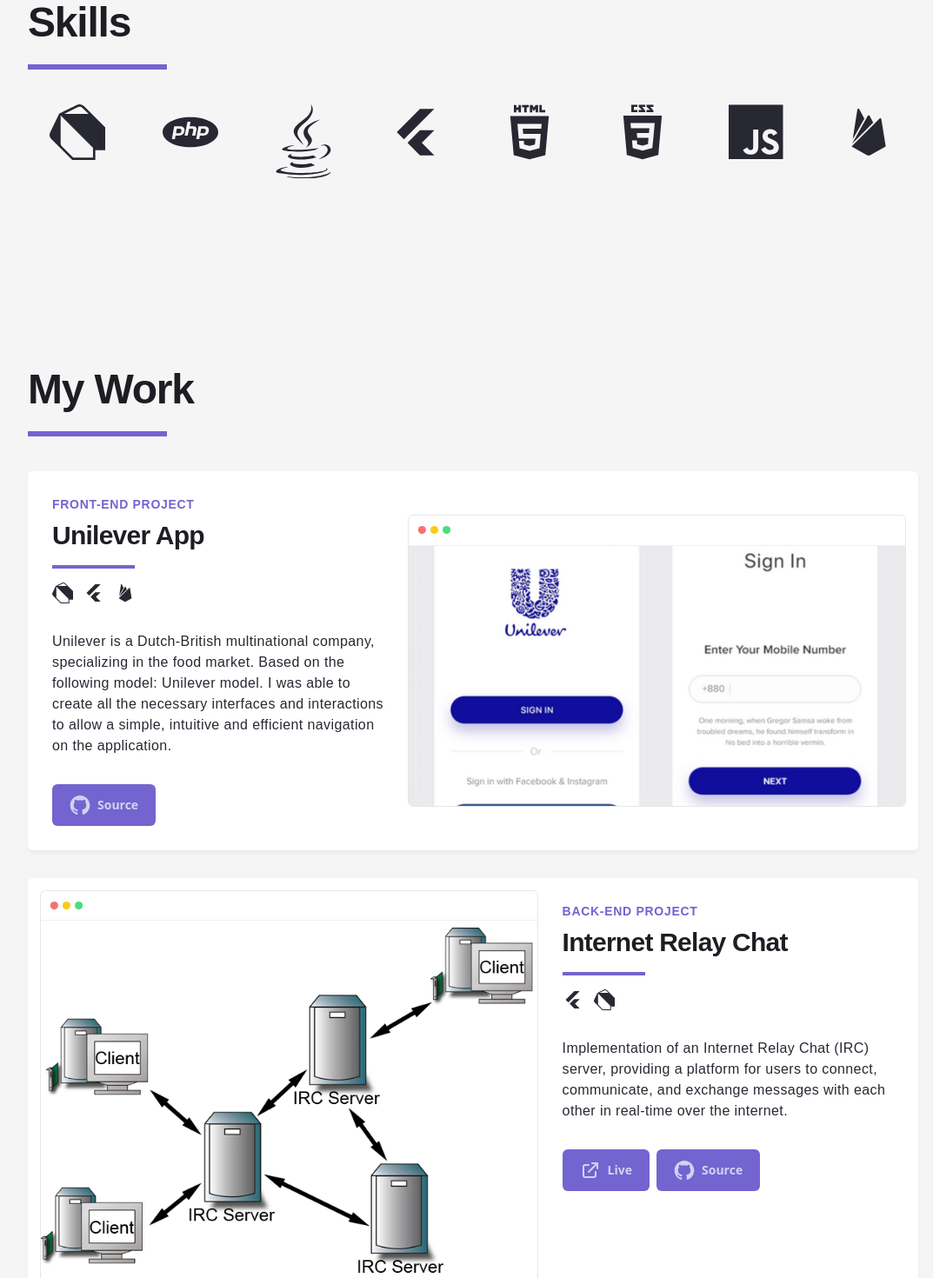
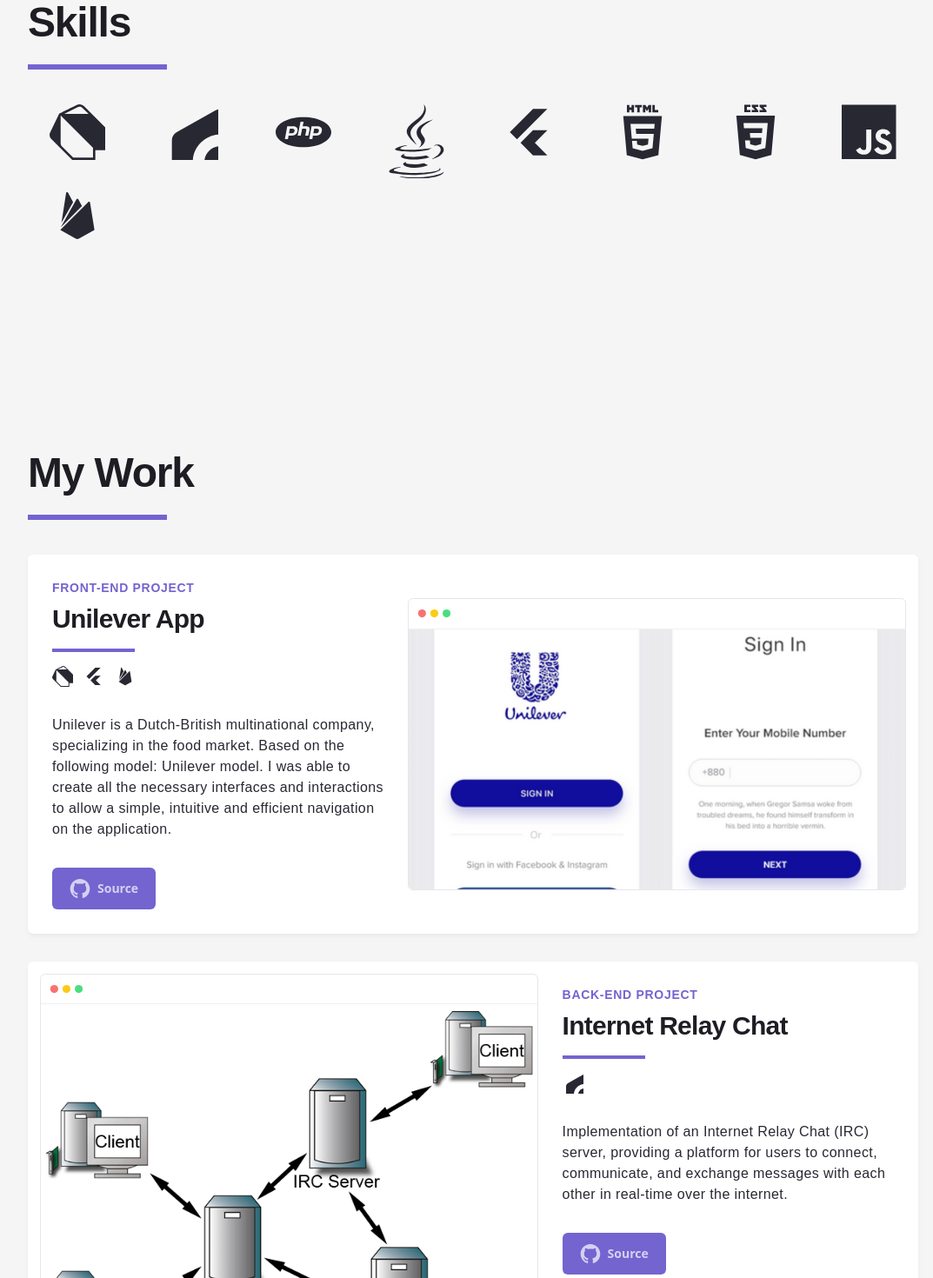
Before and after one commit to gabrielontech/portfolio_new, a Next.js app: page / in a window 1280 px wide. Shown: the part 1840-3310 px from the top of the page at 87% size, without its empty margins (96-1169 px from the left). Built offline with nearby package versions, Linux system fonts and the light colour scheme; a web font is replaced by a local one.

Commit message:
Update index.js

```diff
--- a/pages/index.js
+++ b/pages/index.js
@@ -17,6 +17,7 @@ import NodeJs from "../components/icons/NodeJs";
 import Firebase from "../components/icons/Firebase";
 import Figma from "../components/icons/Figma";
 import Php from "../components/icons/Php.js";
+import Cpp from "../components/icons/cpp.js";
 import Dart from "../components/icons/Dart";
 import AfterEffects from "../components/icons/AfterEffects";
 import AdobeXd from "../components/icons/AdobeXd";
@@ -661,7 +662,22 @@ export default function Home({ publications }) {
               textTransform={"normal-case"}
               fixedHeight={"h-28"}
             />
-              {/* JAVA */}
+              {/* CPP */}
+              <Icon
+                IconType={Cpp}
+                title="Cpp"
+                width={"w-16"}
+                height={"h-16"}
+                padding={"p-0"}
+                flexDirection={"flex-col"}
+                titleMargins={"mt-4"}
+                titleSize={"text-sm sm:text-sm"}
+                marginBottom={"mb-4"}
+                marginRight={"mr-0"}
+                textTransform={"normal-case"}
+                fixedHeight={"h-28"}
+              />
+              {/* PHP */}
               <Icon
                 IconType={Php}
                 title="Php"
@@ -858,28 +874,13 @@ export default function Home({ publications }) {
                 imgWidth={"1366"}
                 imgHeight={"666"}
                  imgSrc={"/projects/irc.PNG"}
+                liveLink={null}
                 repoLink={"https://github.com/gabrielontech/ft_irc"}
                 stack={
                   <>
                     <Icon
-                      IconType={Flutter}
-                      title="Flutter"
-                      columnSizing={"w-auto"}
-                      width={"w-6"}
-                      height={"h-6"}
-                      flexDirection={"flex-row"}
-                      padding={"p-0"}
-                      titleMargins={"my-0 ml-1"}
-                      titleSize={"text-sm"}
-                      marginBottom={"mb-4"}
-                      marginRight={"mr-3"}
-                      textTransform={"uppercase"}
-                      fixedHeight={"h-auto"}
-                    />
-
-                    <Icon
-                      IconType={Dart}
-                      title="Dart"
+                      IconType={Cpp}
+                      title="Cpp"
                       columnSizing={"w-auto"}
                       width={"w-6"}
                       height={"h-6"}
```
